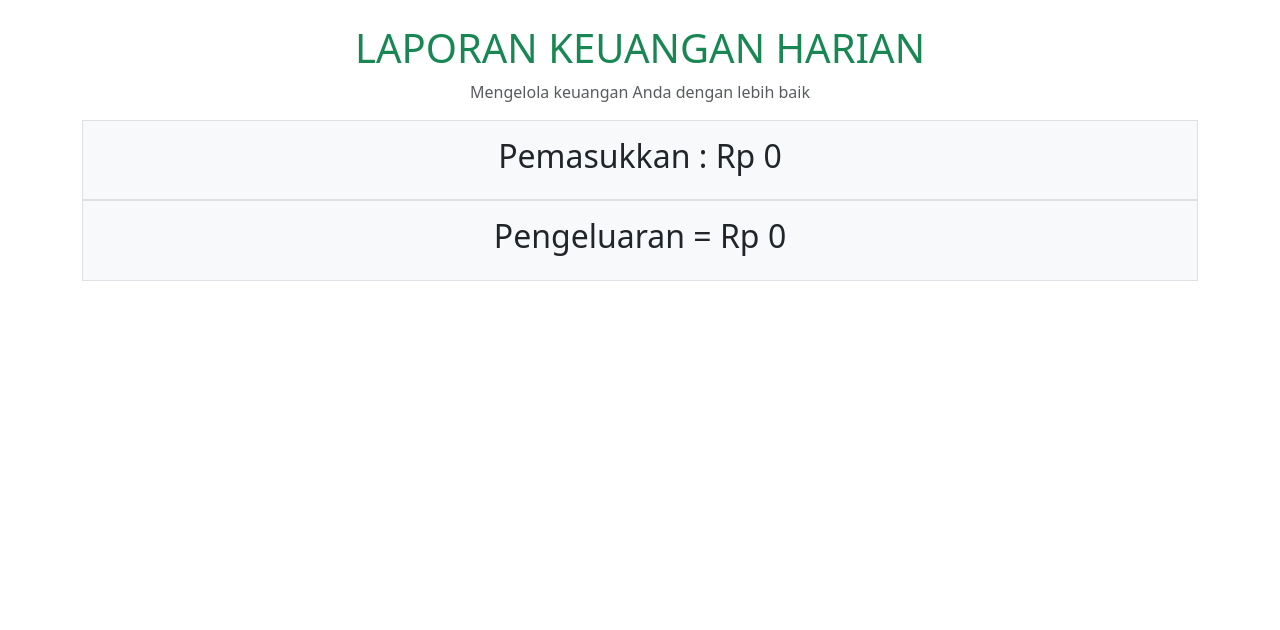
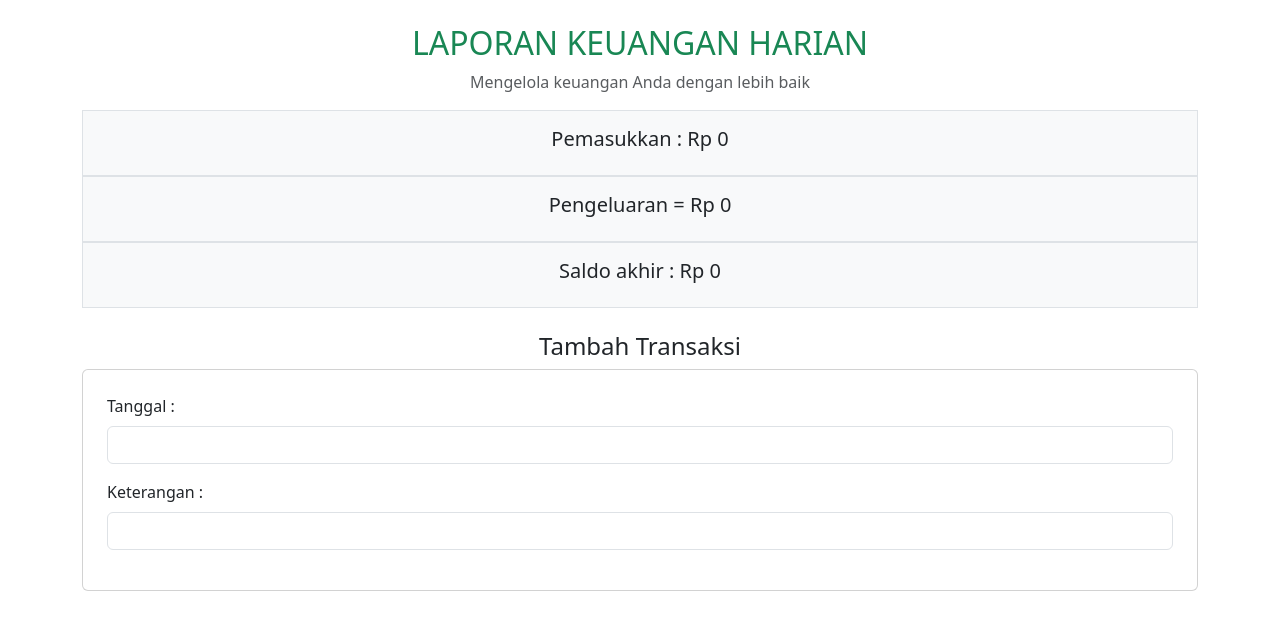
Before and after one commit to MichellePtrciaa/2327240047UTS, a plain HTML site: page index.html in a window 1280 px wide. Drawn offline with nearby package versions, Linux system fonts and the light colour scheme.

Commit message:
Update index.html
Menambahkan form tanggal dan keterangan

```diff
--- a/index.html
+++ b/index.html
@@ -10,20 +10,36 @@
     </head>
     <body class ="container py-4">
 
-        <h1 class="text-center text-success">LAPORAN KEUANGAN HARIAN</h1>
+        <h2 class="text-center text-success">LAPORAN KEUANGAN HARIAN</h2>
         <p class="text-center text-muted">Mengelola keuangan Anda dengan lebih baik</p>
 
         <div class="row text-center mb-4">
             <div class ="col-mb-4">
                 <div class = "bg-light border p-3">
-                    <h2>Pemasukkan : Rp <span id ="totalPemasukkan">0</span></h2>
+                    <h5>Pemasukkan : Rp <span id ="totalPemasukkan">0</span></h5>
                 </div>
             </div>
             <div class="col-mb-4">
                 <div class="bg-light border p-3">
-                    <h2>Pengeluaran = Rp <span id="totalPengeluaran">0</span></h2>
+                    <h5>Pengeluaran = Rp <span id="totalPengeluaran">0</span></h5>
+                </div>
+            </div>
+            <div class="col-mb-4">
+                <div class="bg-light border p-3">
+                    <h5>Saldo akhir : Rp <span id="saldoAkhir">0</h5>
                 </div>
             </div>
         </div>
-    </body>
+        <h4 class="text-center">Tambah Transaksi</h4>
+        <div class="card p-4">
+            <div class="mb-3">
+                <label for="tanggal" class = "form-label">Tanggal :</label>
+                <input type="text" id="tanggal" class="form-control">
+            </div>
+            <div class="mb-3">
+                <label for="Keterangan" class = "form-label">Keterangan :</label>
+                <input type="text" id="Keterangan" class="form-control">
+            </div>
+        </div>
+      </body>
 </html>
```
